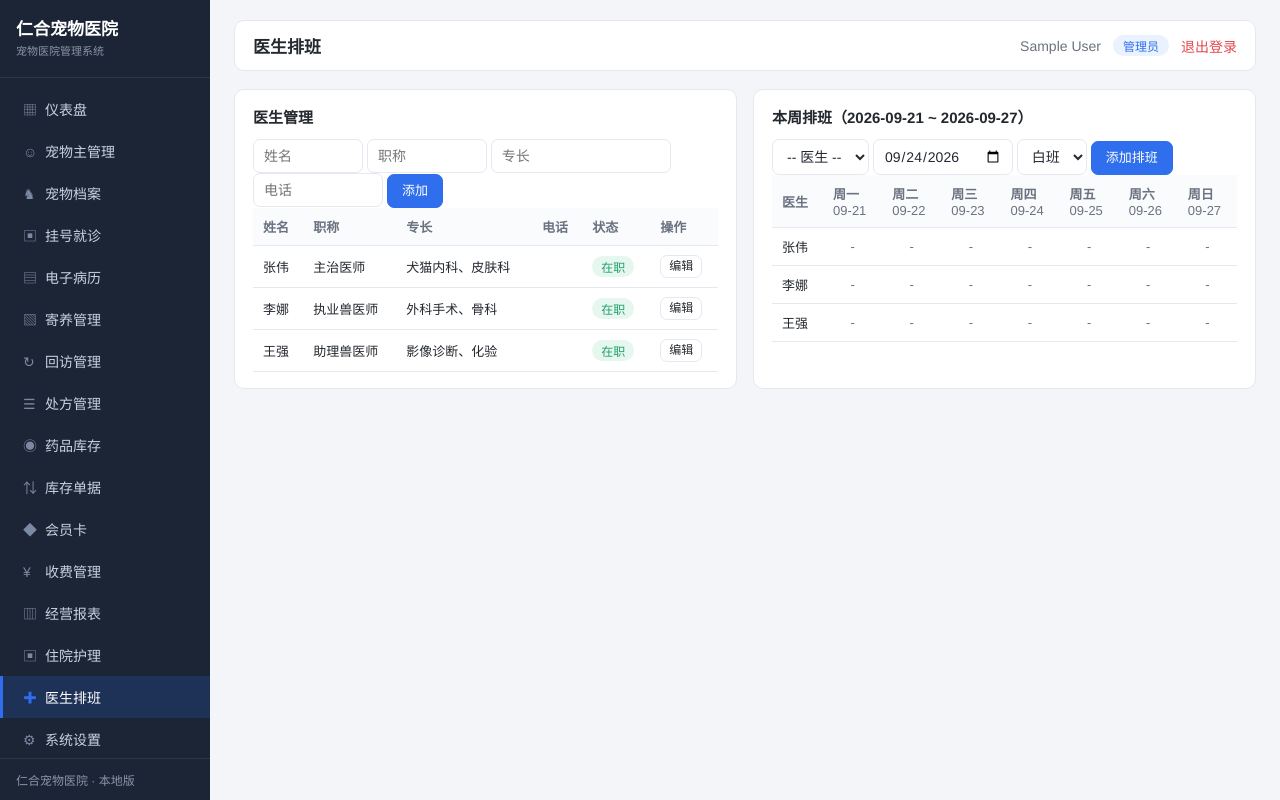
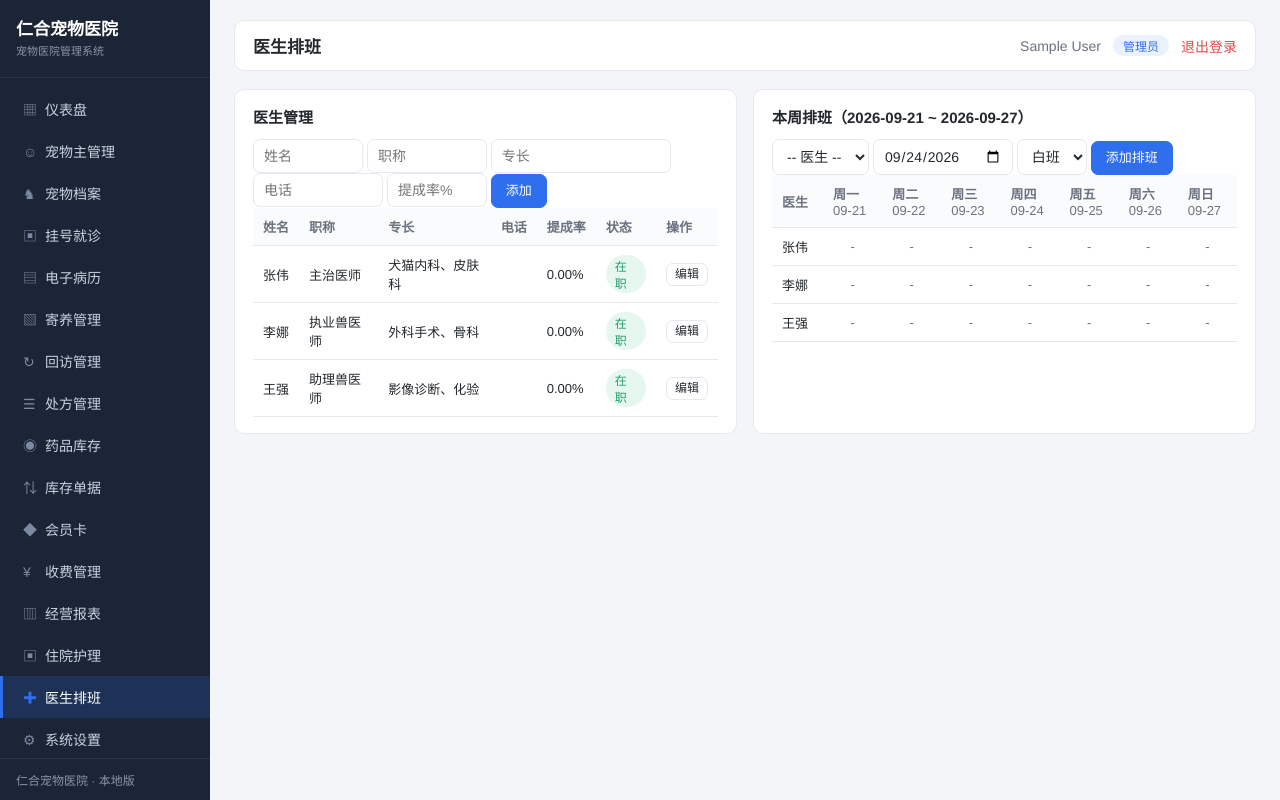
Before and after one commit to liuxinvet/RHPetHospital, a Flask app: page /doctors in a window 1280 px wide. Run offline with Flask 3, Linux system fonts and the light colour scheme; the visitor is signed in with stand-in values (Sample User, id 1); data comes from the database, SQL or seed files in the repository; data that the repository does not hold is empty.

Commit message:
feat: v4 上传 templates/doctors.html

```diff
--- a/templates/doctors.html
+++ b/templates/doctors.html
@@ -16,11 +16,12 @@
       <input type="text" name="title" placeholder="职称" style="width:120px">
       <input type="text" name="specialty" placeholder="专长" style="width:180px">
       <input type="text" name="phone" placeholder="电话" style="width:130px">
+      <input type="number" name="commission_rate" placeholder="提成率%" step="0.01" min="0" max="100" style="width:100px">
       <button class="btn btn-primary">添加</button>
     </form>
     {% if doctors %}
     <table>
-      <thead><tr><th>姓名</th><th>职称</th><th>专长</th><th>电话</th><th>状态</th><th>操作</th></tr></thead>
+      <thead><tr><th>姓名</th><th>职称</th><th>专长</th><th>电话</th><th>提成率</th><th>状态</th><th>操作</th></tr></thead>
       <tbody>
         {% for d in doctors %}
         <tr>
@@ -28,18 +29,20 @@
           <td>{{ d.title }}</td>
           <td>{{ d.specialty }}</td>
           <td>{{ d.phone }}</td>
+          <td>{{ '%.2f'|format(d.commission_rate or 0) }}%</td>
           <td>{% if d.status %}<span class="tag green">在职</span>{% else %}<span class="tag gray">离职</span>{% endif %}</td>
           <td class="actions">
             <button class="btn btn-xs" onclick="var f=document.getElementById('edit-{{ d.id }}');f.style.display=f.style.display==='none'?'':'none'">编辑</button>
           </td>
         </tr>
         <tr id="edit-{{ d.id }}" style="display:none">
-          <td colspan="6">
+          <td colspan="7">
             <form method="post" action="{{ url_for('doctor_edit', did=d.id) }}" class="form-inline-row">
               <input type="text" name="name" value="{{ d.name }}" required style="width:110px">
               <input type="text" name="title" value="{{ d.title }}" style="width:120px">
               <input type="text" name="specialty" value="{{ d.specialty }}" style="width:180px">
               <input type="text" name="phone" value="{{ d.phone }}" style="width:130px">
+              <input type="number" name="commission_rate" value="{{ d.commission_rate or 0 }}" step="0.01" min="0" max="100" style="width:100px">
               <label class="checkbox-line"><input type="checkbox" name="status" {{ 'checked' if d.status }}> 在职</label>
               <button class="btn btn-primary btn-sm">保存</button>
             </form>
```
